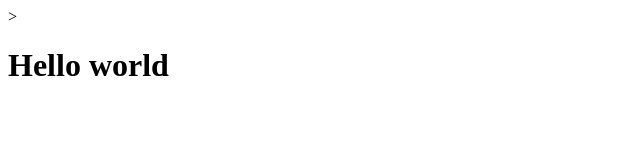
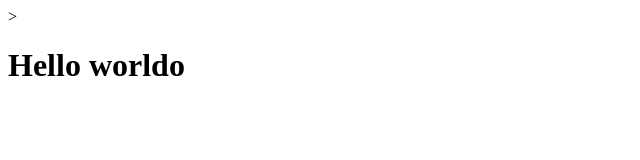
Before and after one commit to ferdaws98/project-pfe, a plain HTML site: page index.html in a window 1280 px wide. Shown: the full height of the page, 0-640 px from the left. Drawn offline with Linux system fonts and the light colour scheme.

Commit message:
test commit

```diff
--- a/index.html
+++ b/index.html
@@ -6,7 +6,7 @@
        <title>Document</title>
 </head>
 ><body>
-    <h1>Hello world</h1>
+    <h1>Hello worldo</h1>
 </body>
 
 
```
